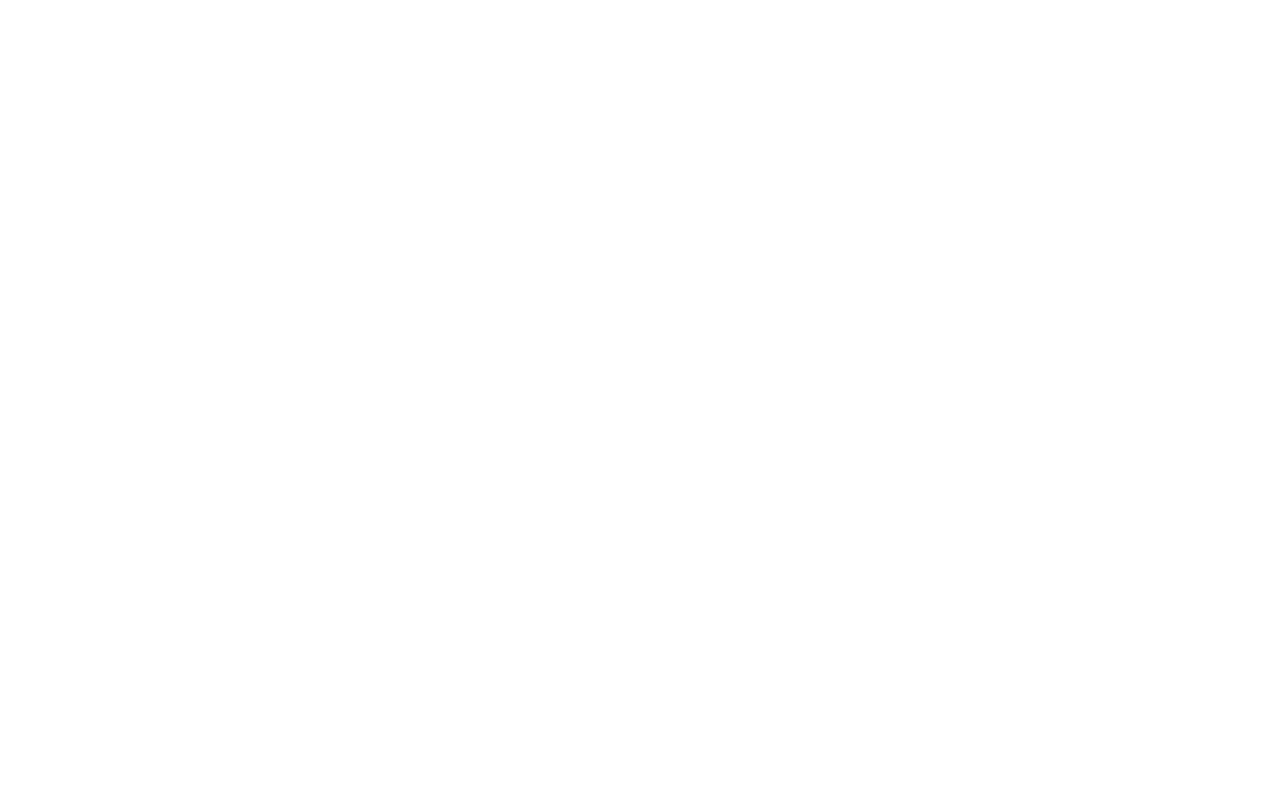
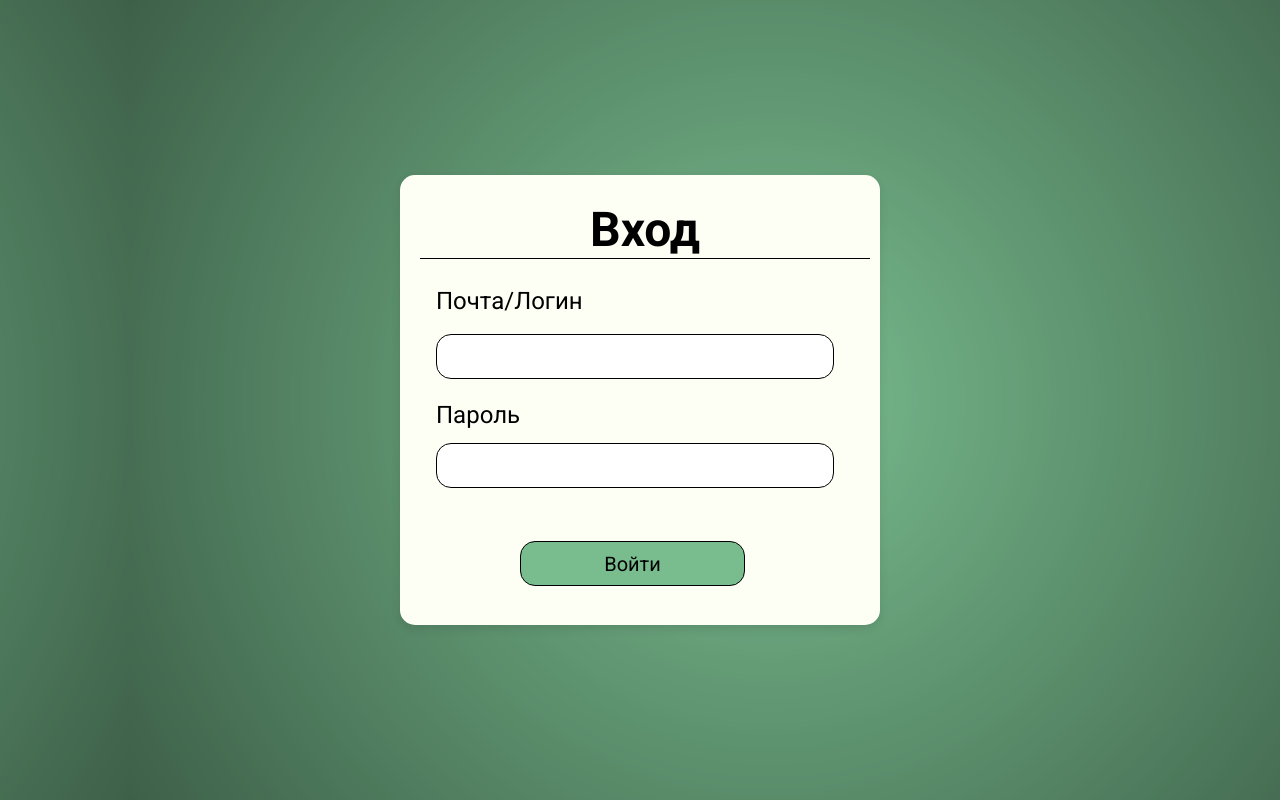
Before and after one commit to H1TgH/Logistic_Frontend, a React (Create React App) app in the folder logistic_frontend/: page /login in a window 1280 px wide. Before the commit this address had no page. Built offline with nearby package versions, Linux system fonts and the light colour scheme; a web font is replaced by a local one.

Commit message:
add login page layout

```diff
--- a/logistic_frontend/src/App.js
+++ b/logistic_frontend/src/App.js
@@ -2,6 +2,7 @@ import React from 'react';
 import { BrowserRouter, Routes, Route } from 'react-router-dom';
 import Home from './pages/home/Home';
 import Register from './pages/auth/Register';
+import Login from './pages/auth/Login';
 
 
 function App() {
@@ -10,6 +11,7 @@ function App() {
       <Routes>
         <Route path="/" element={<Home />} />
         <Route path="/register" element={<Register />} />
+        <Route path="/login" element={<Login />} />
       </Routes>
     </BrowserRouter>
   );
--- /dev/null
+++ b/logistic_frontend/src/pages/auth/Login.css
@@ -0,0 +1,12 @@
+.register-form {
+    height: 450px;
+}
+
+.underline-wrapper {
+    width: 450px !important;
+    margin-left: 20px;
+}
+
+button {
+    margin-top: 30px;
+}
--- /dev/null
+++ b/logistic_frontend/src/pages/auth/Login.js
@@ -0,0 +1,27 @@
+import React from 'react';
+import './Login.css';
+
+const LoginForm = () => {
+  return (
+    <div className='background'>
+      <div className="register-form">
+        <div className="underline-wrapper">
+          <h2>Вход</h2>
+        </div>
+        <form>
+          <div className="form-group email">
+            <p>Почта/Логин</p>
+            <input type="email" required />
+          </div>
+          <div className="form-group password">
+            <p>Пароль</p>
+            <input type="password" required />
+          </div>
+          <button type="submit">Войти</button>
+        </form>
+      </div>
+    </div>
+  );
+};
+
+export default LoginForm;
```
